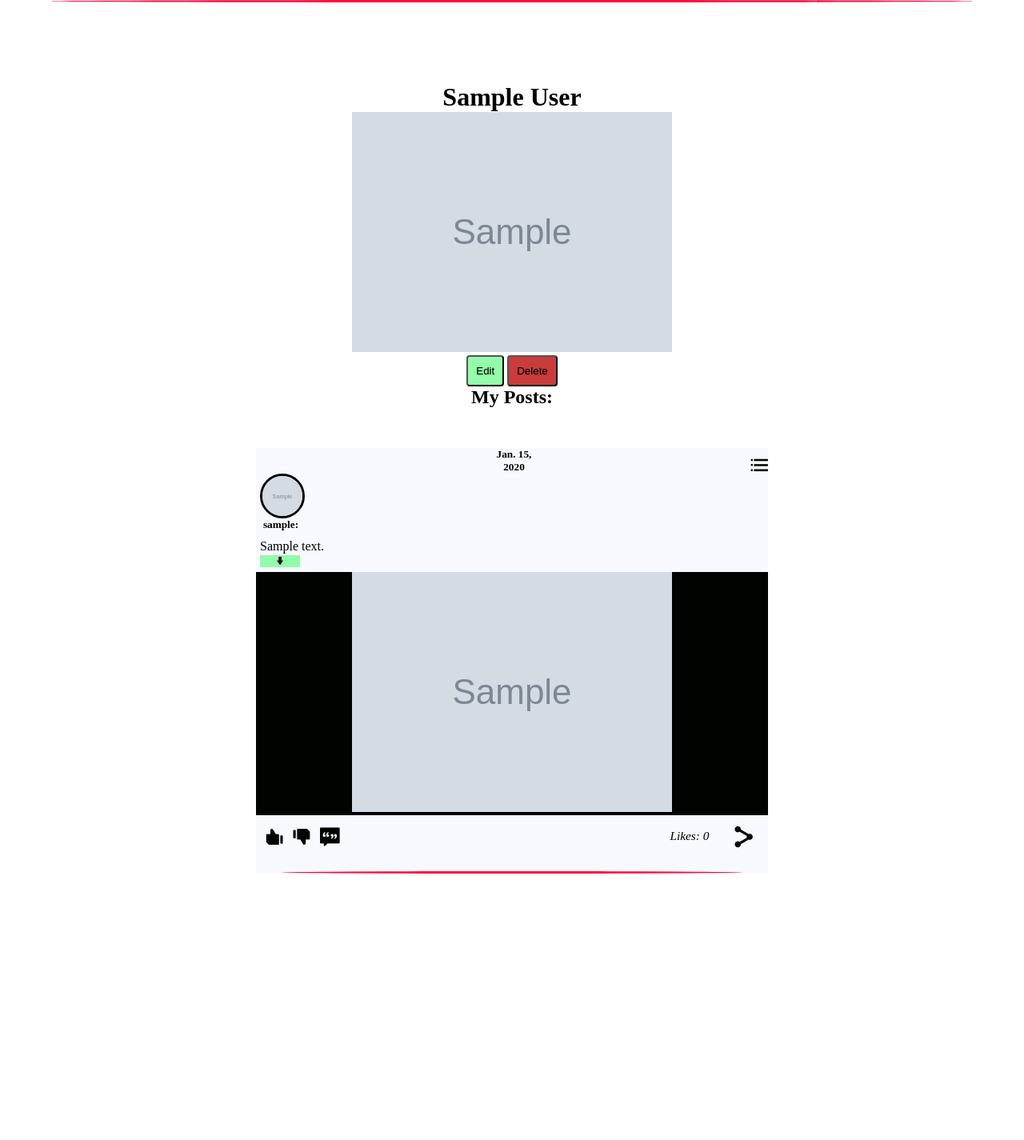
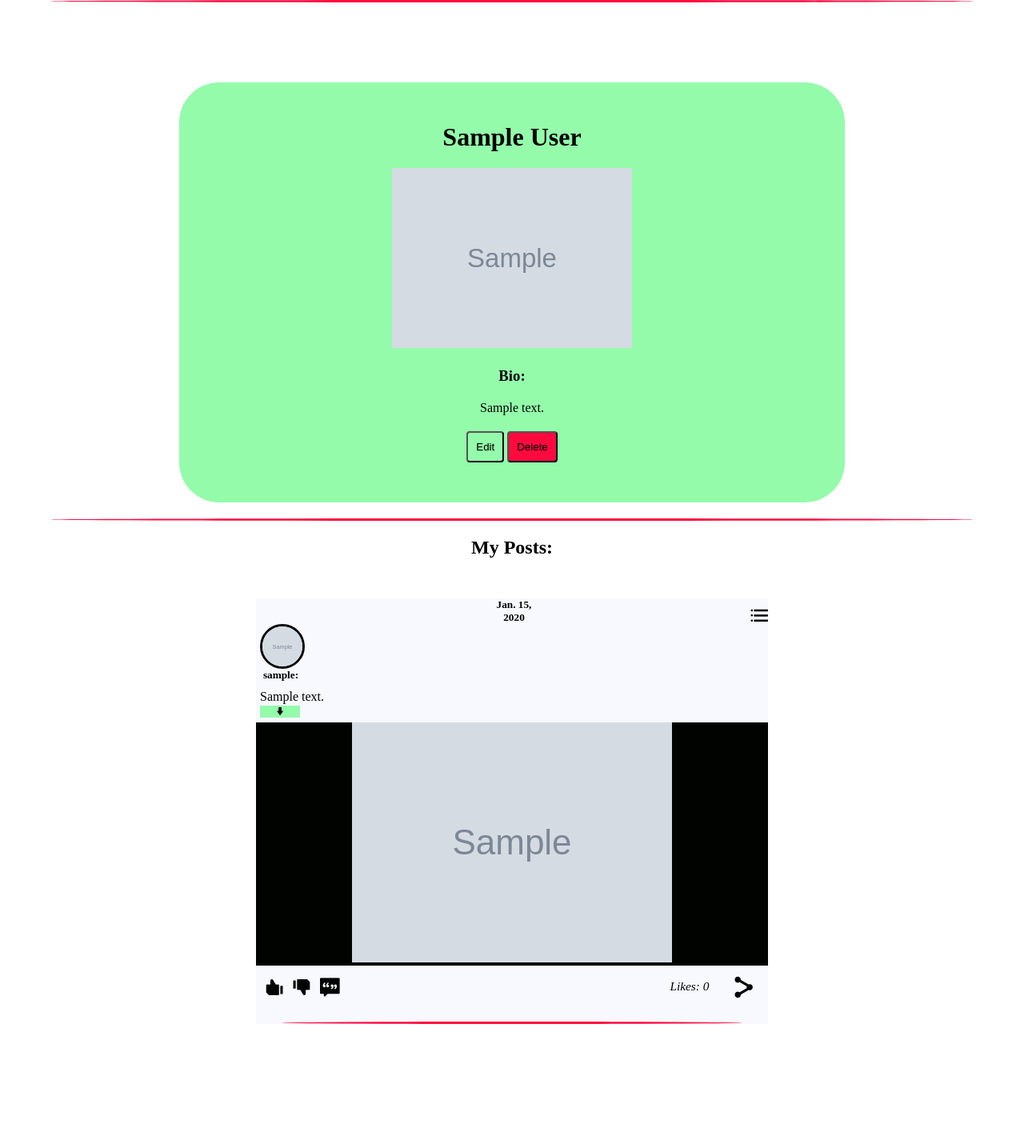
Before and after one commit to samer25/SoftUniProject, a Django app: page /user/profile/1 in a window 1280 px wide. Shown: the part 40-1465 px from the top of the page at 80% size. Before the commit the page ends 1132 px from the top, so only its background shows below. Run offline with Django 3.2, Linux system fonts and the light colour scheme; a user stored in the database is signed in; tables that the repository leaves empty hold one stand-in row (values such as "Sample post"); grey boxes marked "Sample" are stand-in pictures.

Commit message:
fixing profile style

```diff
--- a/static/css/main.css
+++ b/static/css/main.css
@@ -24,12 +24,24 @@
 }
 
 .button-success:hover, .button-error:hover {
-    /*opacity: 0.5;*/
-    background-color: #ff0a3f;
+    opacity: 0.5;
 }
 
 
 .button-error {
-    background: rgb(202, 60, 60);
+    background-color: #ff0a3f;
     /* this is a maroon */
 }
+
+.profile-pic {
+    width: 300px;
+    padding: 20px;
+}
+
+.bio {
+    padding: 20px;
+}
+
+.middle {
+    padding: 20px;
+}
--- /dev/null
+++ b/static/css/profile.css
@@ -0,0 +1,8 @@
+.profile {
+    background-color: #94fbab;
+    width: 65%;
+    margin: auto auto 20px auto;
+    border-radius: 50px;
+    padding-top: 50px;
+    padding-bottom: 50px;
+}
--- a/templates/landing_page.html
+++ b/templates/landing_page.html
@@ -5,7 +5,7 @@
         <div class="content">
             {% if user.is_authenticated %}
                 <h1>Hello {{ user.profile.first_name }} {{ user.profile.last_name }}!</h1>
-                <img src="{{ user.profile.profile_pic.url }}" alt="profile picture">
+                <img class="profile-pic" src="{{ user.profile.profile_pic.url }}" alt="profile picture">
                 <h1>Welcome to Laugh Center</h1>
             {% else %}
                 <h1>Join Laugh Center</h1>
--- a/templates/profile.html
+++ b/templates/profile.html
@@ -1,7 +1,12 @@
 {% extends 'common/site.html' %}
 {% load static %}
 {% block style %}
-    <link rel="stylesheet" type="text/css" href="{% static 'css/posts.css' %}">{% endblock %}
+    <link rel="stylesheet" type="text/css" href="{% static 'css/posts.css' %}">
+    <link rel="stylesheet" type="text/css" href="{% static 'css/profile.css' %}">
+
+{% endblock %}
+
+
 {% block title %}Profile{% endblock %}
 {% block site_content %}
     <div class="root">
@@ -10,21 +15,37 @@
                 {% for created in posts|slice:":1" %}
                     <h1>{{ created.created_by.profile.first_name }} {{ created.created_by.profile.last_name }}</h1>
                 {% endfor %}
-                <img src="{{ user.profile.profile_pic.url }}" alt="profile image">
+                {% for created in posts|slice:":1" %}
+                    {% if created.created_by.profile.profile_pic %}
+                        <img class="profile-pic" src="{{ created.created_by.profile.profile_pic.url }}"
+                             alt="profile image">
+                    {% endif %}
+                {% endfor %}
                 <br>
+                <h3>Bio:</h3>
+
+                <p class="bio">{{ user.profile.bio }}</p>
 
                 {% if user.id == pk %}
                     <button class="button-success">Edit</button>
                     <button class="button-error">Delete</button>
                 {% endif %}
             </div>
+            <div class="underline"></div>
             <div class="user_posts">
 
                 <div class="column middle">
                     {% if user.id == pk %}
                         <h2>My Posts:</h2>
                     {% else %}
-                        <h2>Welcome to posts:</h2>
+                        {% for created in posts|slice:'1' %}
+                            <h2>Welcome
+                                <br>
+                                to
+                                <br>
+                                {{ created.created_by.profile.first_name }} {{ created.created_by.profile.last_name }}
+                                posts:</h2>
+                        {% endfor %}
                     {% endif %}
                     {% for post in posts %}
                         <div class="posts">
--- a/user/models.py
+++ b/user/models.py
@@ -7,4 +7,5 @@ class ProfileUser(models.Model):
     first_name = models.CharField(max_length=10, blank=True)
     last_name = models.CharField(max_length=10, blank=True)
     profile_pic = models.ImageField(upload_to='profile_img', blank=True)
+    bio = models.TextField(blank=True)
     user = models.OneToOneField(User, on_delete=models.CASCADE, related_name='profile')
```
Also changed, not shown: media/image_posts/Screenshot_from_2020-11-29_16-33-49.png (added), media/profile_img/Screenshot_from_2020-09-09_19-54-15.png (added), user/migrations/0005_profileuser_bio.py (added).
